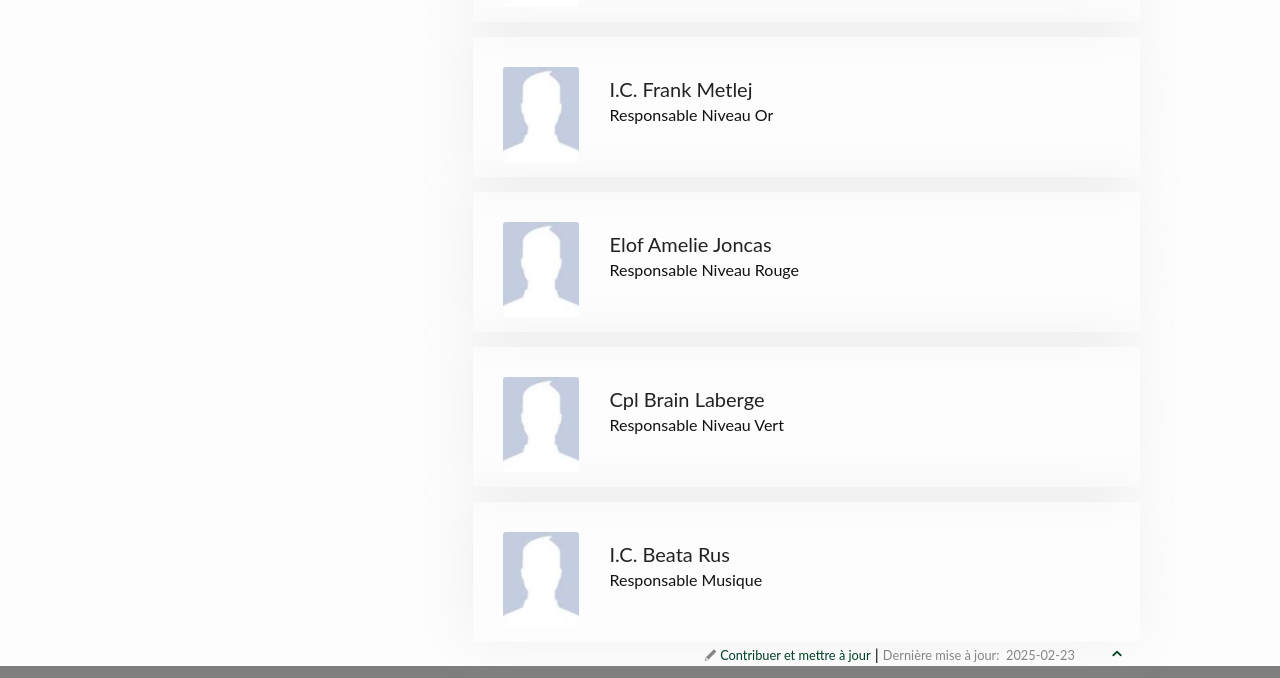
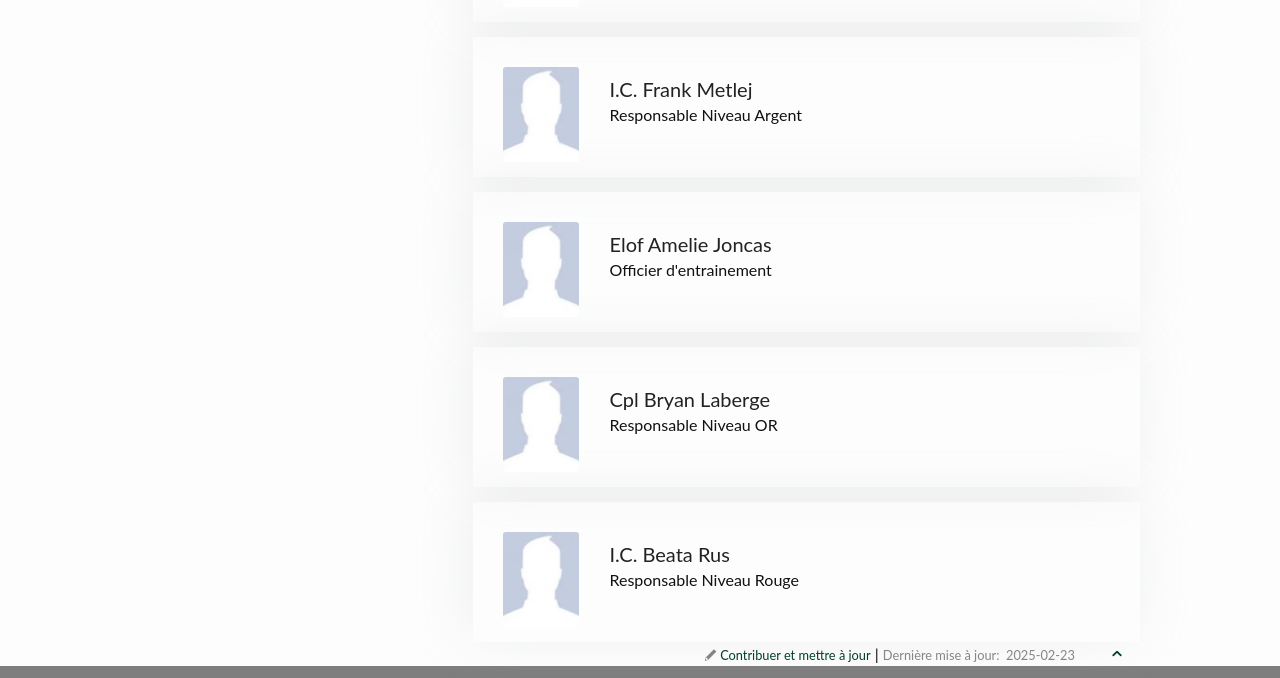
Before and after one commit to CC2920/web, a Jekyll site: the page built from _presentation/personnel.md, in a window 1280 px wide. Shown: the part 1038-1716 px from the top of the page. Built offline with Jekyll 4.4.1, drawn with Linux system fonts in a browser that asks for light colours.

Commit message:
Update personnel.md

```diff
--- a/_presentation/personnel.md
+++ b/_presentation/personnel.md
@@ -17,25 +17,25 @@ le-personnel:
   - personnel:
     picture:
     name: I.C. Frank Metlej
-    title: Responsable Niveau Or
+    title: Responsable Niveau Argent
     email:
 
   - personnel:
     picture:
     name: Elof Amelie Joncas
-    title: Responsable Niveau Rouge
+    title: Officier d'entrainement
     email:
 
   - personnel:
     picture:
-    name: Cpl Brain Laberge
-    title: Responsable Niveau Vert
+    name: Cpl Bryan Laberge
+    title: Responsable Niveau OR
     email:
 
   - personnel:
     picture:
     name: I.C. Beata Rus
-    title: Responsable Musique
+    title: Responsable Niveau Rouge
     email:
 ---
 
```
